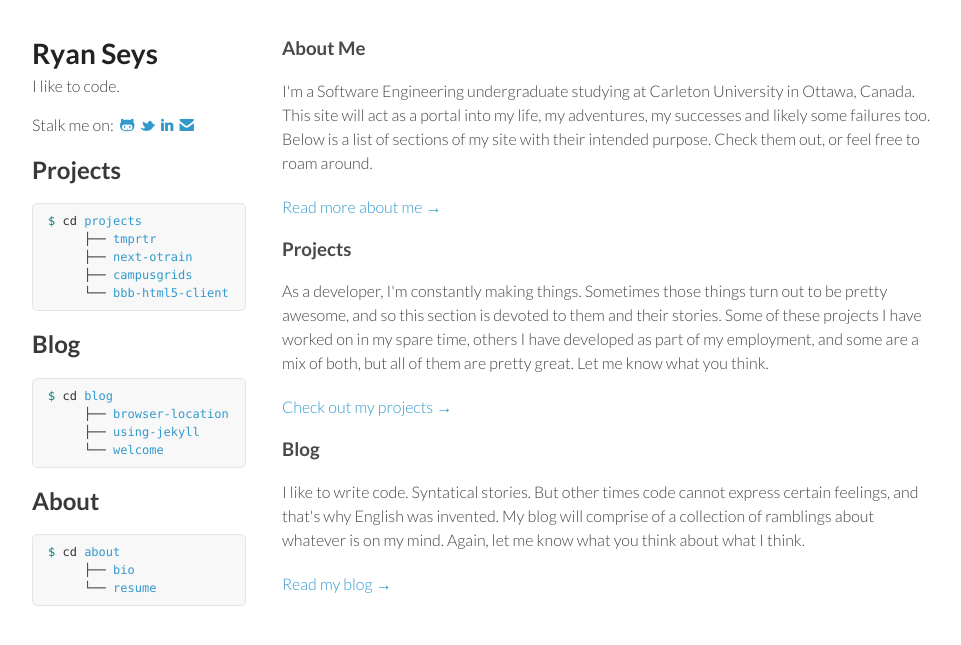
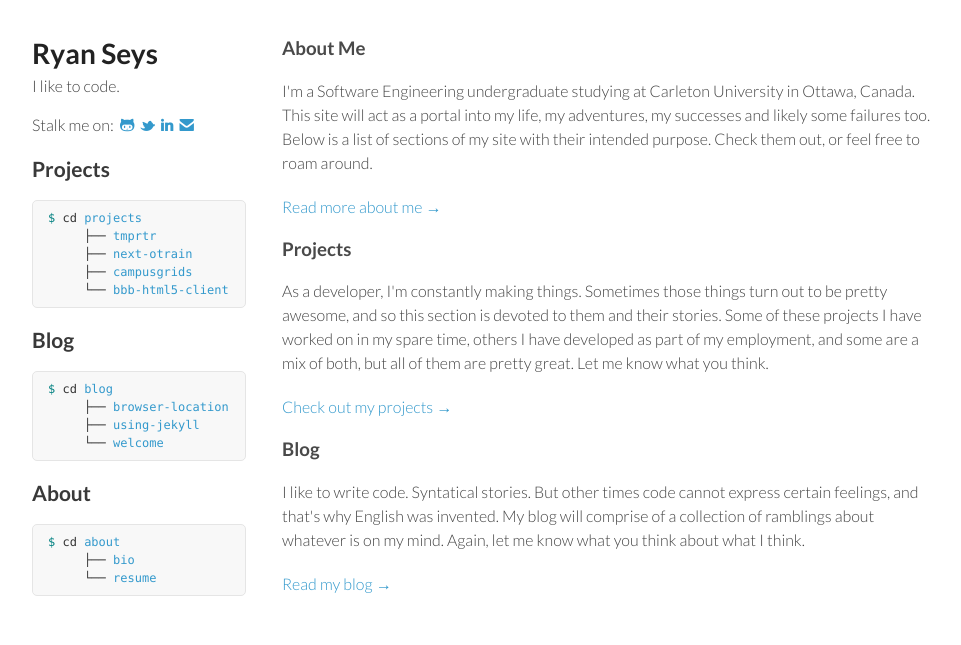
Before and after one commit to tl-dr/ryanseys.com, a Jekyll site: the page built from index.html, in a window 1280 px wide. Shown: the top 645 px of the page, without its empty margins (153-1114 px from the left). Built offline with Jekyll 4.4.1, drawn with Linux system fonts in a browser that asks for light colours; Markdown is read by kramdown in place of the engine named in the settings.

Commit message:
Decrease size of sidebar H2 elements

```diff
--- a/css/styles.css
+++ b/css/styles.css
@@ -30,6 +30,10 @@ h2 {
 
 h3, h4, h5, h6 {
   color:#494949;
+}
+
+h2 {
+  font-size: 21px;
 }
 
 a {
```
